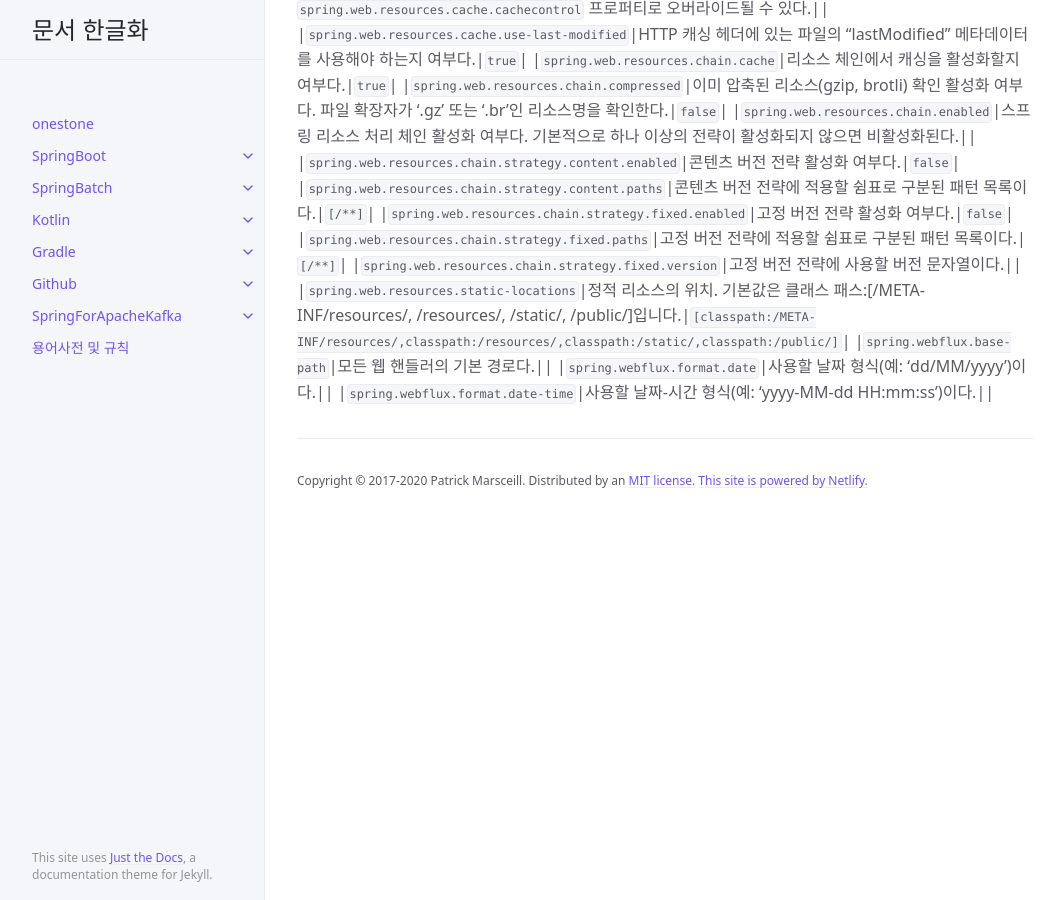
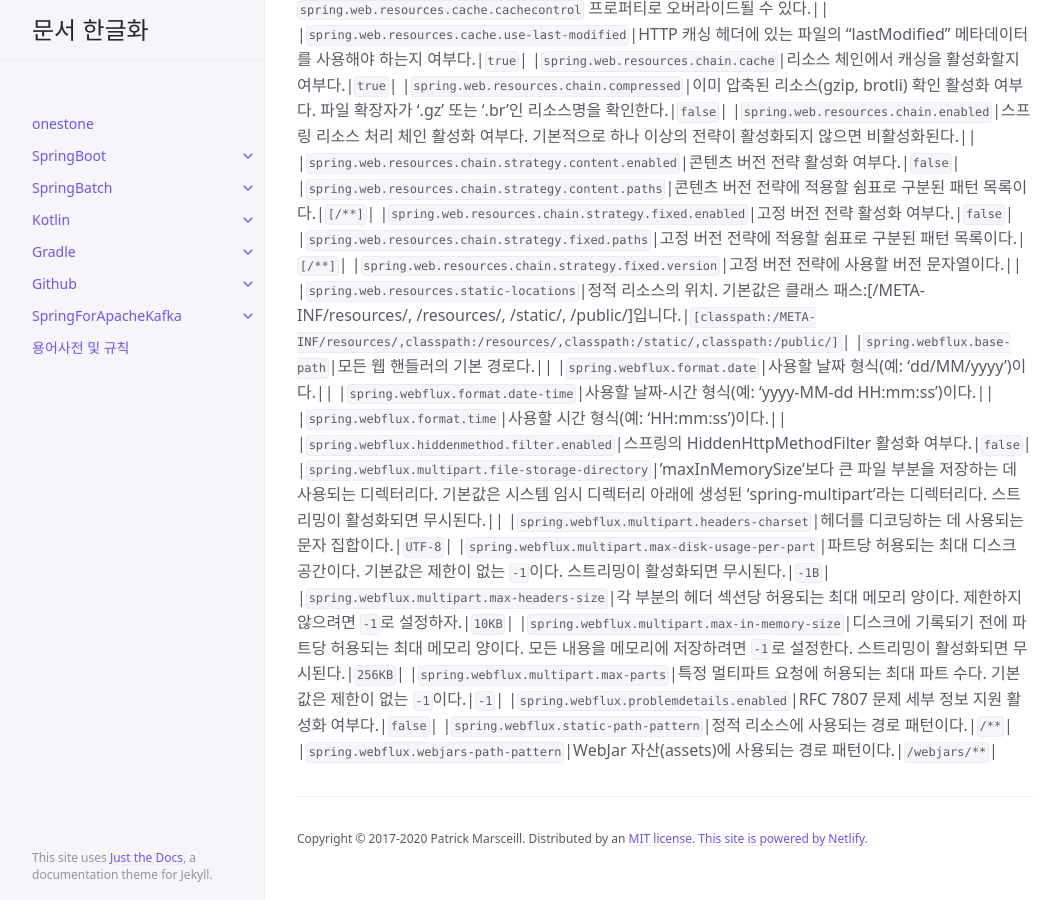
Before and after one commit to onestone9900/onestone9900.github.io, a Jekyll site: the page built from docs/spring_boot/3.1.1/spring_boot/19.appendices.md, in a window 1280 px wide and 900 px high, scrolled down 60145 px. Shown: the whole window, without its empty margins (107-1171 px from the left). Built offline with Jekyll 4.4.1, drawn with Linux system fonts in a browser that asks for light colours.

Commit message:
docs: spring boot - ## .A.9. 웹 프로퍼티(Web Properties)

```diff
--- a/docs/spring_boot/3.1.1/spring_boot/19.appendices.md
+++ b/docs/spring_boot/3.1.1/spring_boot/19.appendices.md
@@ -974,3 +974,14 @@ nav_order: 19
 |`spring.webflux.base-path`|모든 웹 핸들러의 기본 경로다.||
 |`spring.webflux.format.date`|사용할 날짜 형식(예: 'dd/MM/yyyy')이다.||
 |`spring.webflux.format.date-time`|사용할 날짜-시간 형식(예: 'yyyy-MM-dd HH:mm:ss')이다.||
+|`spring.webflux.format.time`|사용할 시간 형식(예: 'HH:mm:ss')이다.||
+|`spring.webflux.hiddenmethod.filter.enabled`|스프링의 HiddenHttpMethodFilter 활성화 여부다.|`false`|
+|`spring.webflux.multipart.file-storage-directory`|'maxInMemorySize'보다 큰 파일 부분을 저장하는 데 사용되는 디렉터리다. 기본값은 시스템 임시 디렉터리 아래에 생성된 'spring-multipart'라는 디렉터리다. 스트리밍이 활성화되면 무시된다.||
+|`spring.webflux.multipart.headers-charset`|헤더를 디코딩하는 데 사용되는 문자 집합이다.|`UTF-8`|
+|`spring.webflux.multipart.max-disk-usage-per-part`|파트당 허용되는 최대 디스크 공간이다. 기본값은 제한이 없는 `-1`이다. 스트리밍이 활성화되면 무시된다.|`-1B`|
+|`spring.webflux.multipart.max-headers-size`|각 부분의 헤더 섹션당 허용되는 최대 메모리 양이다. 제한하지 않으려면 `-1`로 설정하자.|`10KB`|
+|`spring.webflux.multipart.max-in-memory-size`|디스크에 기록되기 전에 파트당 허용되는 최대 메모리 양이다. 모든 내용을 메모리에 저장하려면 `-1`로 설정한다. 스트리밍이 활성화되면 무시된다.|`256KB`|
+|`spring.webflux.multipart.max-parts`|특정 멀티파트 요청에 허용되는 최대 파트 수다. 기본값은 제한이 없는 `-1`이다.|`-1`|
+|`spring.webflux.problemdetails.enabled`|RFC 7807 문제 세부 정보 지원 활성화 여부다.|`false`|
+|`spring.webflux.static-path-pattern`|정적 리소스에 사용되는 경로 패턴이다.|`/**`|
+|`spring.webflux.webjars-path-pattern`|WebJar 자산(assets)에 사용되는 경로 패턴이다.|`/webjars/**`|
```
